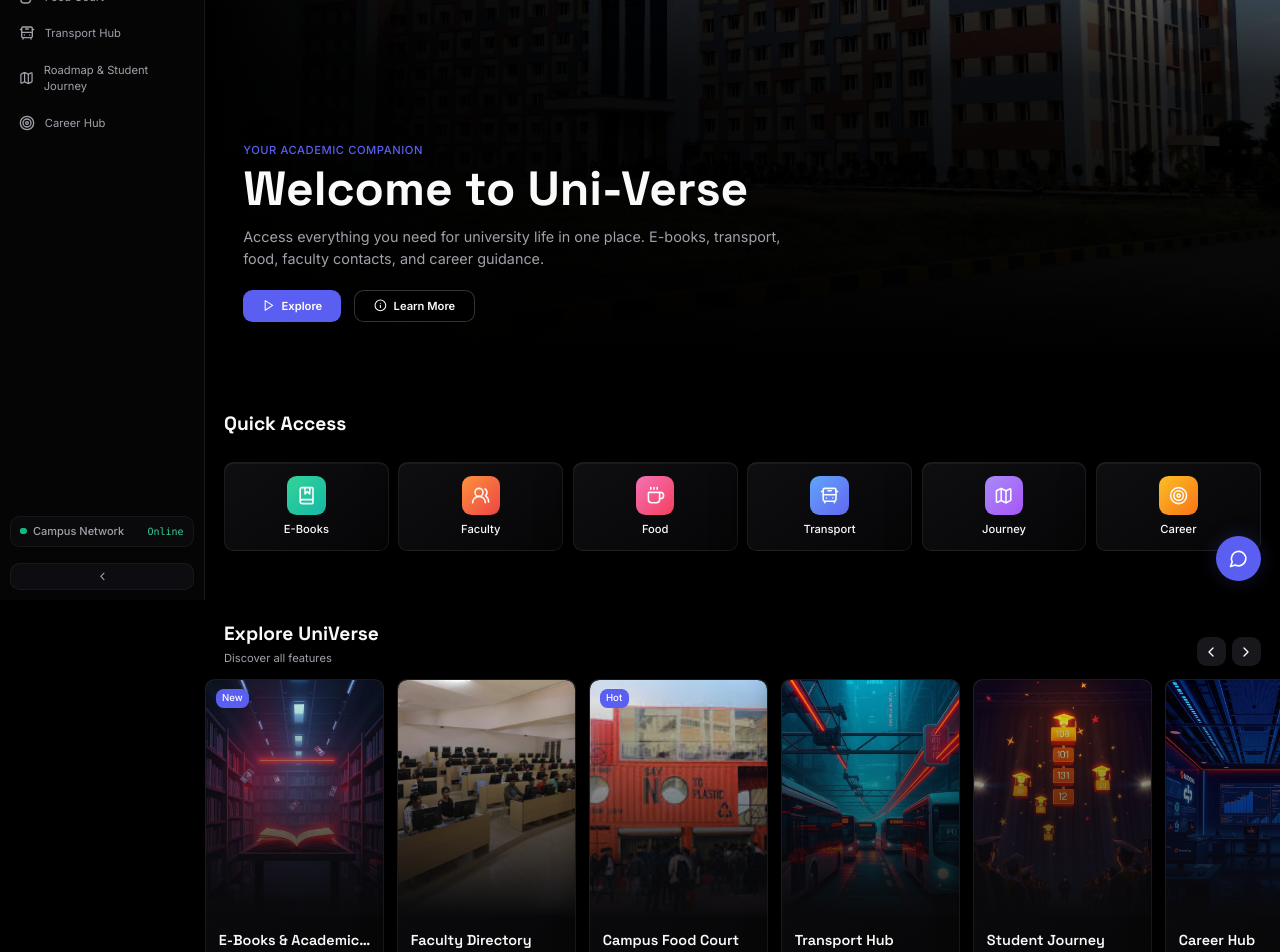
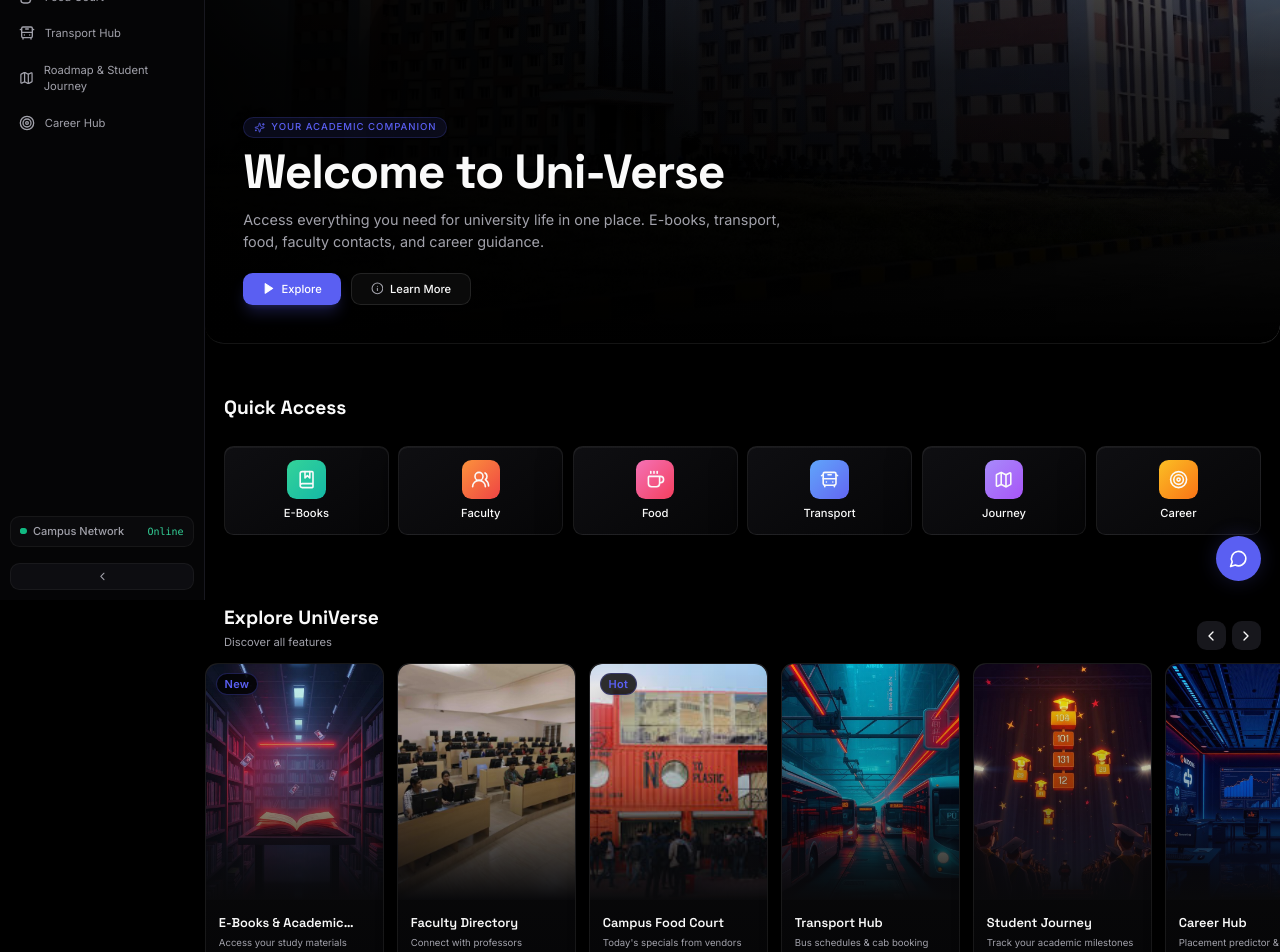
Before and after one commit to m4n1kya/Uni-Verse, a React (Vite) app: page / in a window 1280 px wide. Shown: the part 200-1152 px from the top of the page. Built offline with nearby package versions, Linux system fonts and the light colour scheme; the HTML template or start-up script is replaced by a standard one.

Commit message:
feat(ui): upgrade hero banner and content cards with modern glass typography and sleek border reflections

```diff
--- a/src/components/ui/ContentCard.tsx
+++ b/src/components/ui/ContentCard.tsx
@@ -13,6 +13,7 @@ interface ContentCardProps {
 
 /**
  * Reusable card component for displaying featured modules or items.
+ * Built with sleek surface elevation and subtle border reflections.
  */
 export function ContentCard({
   image,
@@ -27,26 +28,27 @@ export function ContentCard({
     <div
       onClick={onClick}
       className={cn(
-        "glass-card group relative cursor-pointer transition-all duration-300 hover:-translate-y-2 hover:shadow-[0_8px_30px_hsl(var(--primary)/0.3)]",
+        "sleek-card group relative cursor-pointer transition-all duration-300 hover:-translate-y-1.5",
         className
       )}
     >
       {/* Top Accent Line like SubjectGrid */}
-      <div className="absolute top-0 left-0 w-full h-1 border-t-2 border-t-primary/70 opacity-0 group-hover:opacity-100 transition-opacity duration-300 z-10 pointer-events-none" />
+      <div className="absolute top-0 left-0 w-full h-[2px] bg-gradient-to-r from-transparent via-primary/70 to-transparent opacity-0 group-hover:opacity-100 transition-opacity duration-300 z-10 pointer-events-none" />
 
       {/* Radial Gradient overlay on hover */}
-      <div className="absolute inset-0 bg-gradient-to-br from-white/5 to-transparent opacity-0 group-hover:opacity-100 transition-opacity duration-500 pointer-events-none z-10" />
+      <div className="absolute inset-0 bg-gradient-to-br from-white/[0.04] to-transparent opacity-0 group-hover:opacity-100 transition-opacity duration-500 pointer-events-none z-10" />
+
       {/* Image */}
       {image && (
-        <div className="relative aspect-[3/4] overflow-hidden rounded-t-xl">
+        <div className="relative aspect-[3/4] overflow-hidden rounded-t-2xl">
           <img
             src={image}
             alt={title}
-            className="w-full h-full object-cover transition-transform duration-500 group-hover:scale-110"
+            className="w-full h-full object-cover transition-transform duration-500 ease-out group-hover:scale-105"
           />
-          <div className="absolute inset-0 bg-gradient-to-t from-card to-transparent" />
+          <div className="absolute inset-0 bg-gradient-to-t from-[hsl(240_10%_4%)] via-[hsl(240_10%_4%/0.3)] to-transparent" />
           {badge && (
-            <span className="absolute top-3 left-3 px-2 py-1 text-xs font-medium bg-primary text-primary-foreground rounded-md">
+            <span className="absolute top-3 left-3 px-2.5 py-0.5 text-[11px] font-semibold tracking-wide bg-background/80 backdrop-blur-md text-primary border border-primary/30 rounded-full shadow-lg">
               {badge}
             </span>
           )}
@@ -55,11 +57,11 @@ export function ContentCard({
 
       {/* Content */}
       <div className="p-4">
-        <h3 className="font-display font-semibold text-lg line-clamp-1 group-hover:text-primary transition-colors">
+        <h3 className="font-display font-semibold text-base line-clamp-1 group-hover:text-primary transition-colors">
           {title}
         </h3>
         {subtitle && (
-          <p className="text-sm text-muted-foreground mt-1 line-clamp-2">
+          <p className="text-xs text-muted-foreground mt-1 line-clamp-2 leading-relaxed">
             {subtitle}
           </p>
         )}
--- a/src/components/ui/HeroBanner.tsx
+++ b/src/components/ui/HeroBanner.tsx
@@ -1,6 +1,6 @@
 import { cn } from "@/lib/utils";
 import { Button } from "./button";
-import { Play, Info } from "lucide-react";
+import { Play, Info, Sparkles } from "lucide-react";
 
 interface HeroBannerProps {
   title: string;
@@ -26,39 +26,43 @@ export function HeroBanner({
   className,
 }: HeroBannerProps) {
   return (
-    <div className={cn("relative h-[60vh] md:h-[70vh] overflow-hidden", className)}>
+    <div className={cn("relative h-[60vh] md:h-[68vh] overflow-hidden rounded-b-3xl border-b border-white/[0.08]", className)}>
       {/* Background Image */}
       <div className="absolute inset-0">
         <img
           src={image}
           alt={title}
-          className="w-full h-full object-cover brightness-[0.7] contrast-[1.1]"
+          className="w-full h-full object-cover brightness-[0.65] contrast-[1.15] scale-[1.02] transition-transform duration-1000 ease-out"
         />
         <div className="absolute inset-0 hero-gradient" />
-        <div className="absolute inset-0 bg-gradient-to-r from-background via-background/50 to-transparent" />
+        <div className="absolute inset-0 bg-gradient-to-r from-background/95 via-background/60 to-transparent" />
+        <div className="absolute inset-0 bg-[radial-gradient(ellipse_at_top_right,rgba(120,119,198,0.15),transparent_60%)]" />
       </div>
 
       {/* Content */}
       <div className="relative h-full flex flex-col justify-end p-6 md:p-12 max-w-3xl">
-        <span className="text-primary font-medium text-sm uppercase tracking-wider mb-2 animate-fade-in">
-          {subtitle}
-        </span>
-        <h1 className="font-display font-bold text-4xl md:text-6xl mb-4 animate-fade-in" style={{ animationDelay: "0.1s" }}>
+        <div className="inline-flex items-center gap-2 px-3 py-1 rounded-full bg-primary/10 border border-primary/20 backdrop-blur-md mb-3 self-start animate-fade-in shadow-sm">
+          <Sparkles className="w-3.5 h-3.5 text-primary animate-pulse" />
+          <span className="text-primary font-medium text-xs uppercase tracking-widest">{subtitle}</span>
+        </div>
+
+        <h1 className="font-display font-bold text-4xl md:text-6xl tracking-tight mb-4 animate-fade-in drop-shadow-sm" style={{ animationDelay: "0.1s" }}>
           {title}
         </h1>
+
         {description && (
-          <p className="text-muted-foreground text-lg mb-6 line-clamp-3 animate-fade-in" style={{ animationDelay: "0.2s" }}>
+          <p className="text-muted-foreground text-base md:text-lg mb-6 line-clamp-3 leading-relaxed animate-fade-in max-w-2xl" style={{ animationDelay: "0.2s" }}>
             {description}
           </p>
         )}
 
-        <div className="flex gap-4 animate-fade-in" style={{ animationDelay: "0.3s" }}>
+        <div className="flex flex-wrap gap-3 animate-fade-in" style={{ animationDelay: "0.3s" }}>
           {primaryAction && (
             <Button
               onClick={primaryAction.onClick}
-              className="bg-primary hover:bg-primary/90 text-primary-foreground px-6 py-3 rounded-lg font-semibold flex items-center gap-2"
+              className="bg-primary hover:bg-primary/90 text-primary-foreground px-6 py-2.5 rounded-xl font-medium text-sm flex items-center gap-2 shadow-lg shadow-primary/25 hover:shadow-primary/40 hover:-translate-y-0.5 transition-all duration-200"
             >
-              <Play className="w-5 h-5" />
+              <Play className="w-4 h-4 fill-current" />
               {primaryAction.label}
             </Button>
           )}
@@ -66,9 +70,9 @@ export function HeroBanner({
             <Button
               variant="outline"
               onClick={secondaryAction.onClick}
-              className="border-foreground/20 hover:bg-foreground/10 px-6 py-3 rounded-lg font-semibold flex items-center gap-2"
+              className="border-white/10 hover:border-white/20 bg-white/[0.04] hover:bg-white/[0.08] backdrop-blur-md text-foreground px-6 py-2.5 rounded-xl font-medium text-sm flex items-center gap-2 hover:-translate-y-0.5 transition-all duration-200 shadow-sm"
             >
-              <Info className="w-5 h-5" />
+              <Info className="w-4 h-4 text-muted-foreground" />
               {secondaryAction.label}
             </Button>
           )}
```
